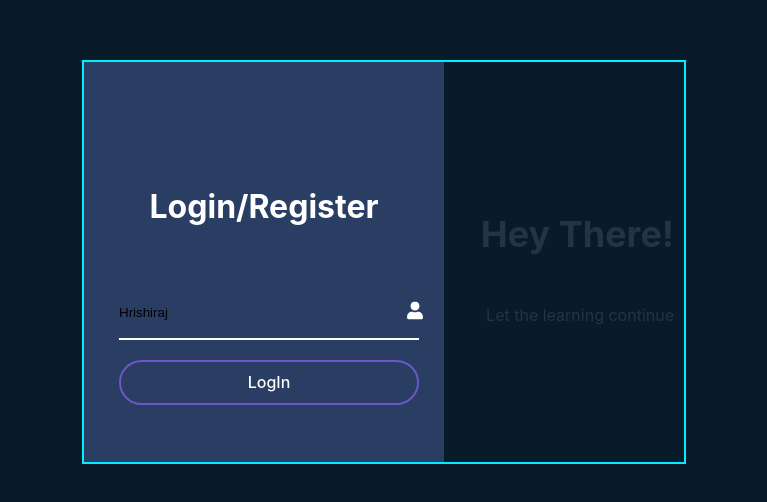
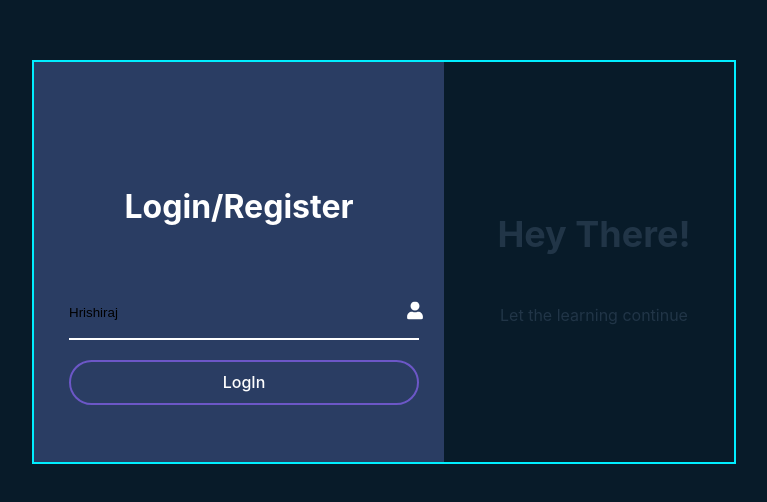
Before and after one commit to Virusrwj223/comUni, a React (Vite) app in the folder client/: page / in a window 1280 px wide. Shown: the part 138-640 px from the top of the page, without its empty margins (256-1023 px from the left). Built offline with nearby package versions, Linux system fonts and the light colour scheme.

Commit message:
styling and render build updates

```diff
--- a/client/src/components/Search.tsx
+++ b/client/src/components/Search.tsx
@@ -55,6 +55,7 @@ function Search() {
       </nav>
 
       <div className="search-div">
+        <h1>COMUNI</h1>
         <div className="search-bar">
           <input
             className="input-box"
--- a/client/src/styles/LogReg.css
+++ b/client/src/styles/LogReg.css
@@ -8,7 +8,7 @@ body {
 
 .wrapper {
   position: relative;
-  width: 600px;
+  width: 700px;
   height: 400px;
   background: transparent;
   border: 2px solid;
@@ -81,12 +81,12 @@ body {
   display: flex;
   flex-direction: column;
   justify-content: center;
+  align-items: center;
 }
 
 .wrapper .info-text.login {
   right: 0;
   text-align: right;
-  padding-right: 10px;
 }
 
 .info-text h2 {
--- a/client/src/styles/Search.css
+++ b/client/src/styles/Search.css
@@ -23,6 +23,11 @@ nav {
   display: flex;
   align-items: center;
   justify-content: center;
+  flex-direction: column;
+}
+
+.search-div h1 {
+  letter-spacing: 4px;
 }
 
 .search-bar {
```
Also changed, not shown: 1 other file (tests, documents, lock files or other folders).
